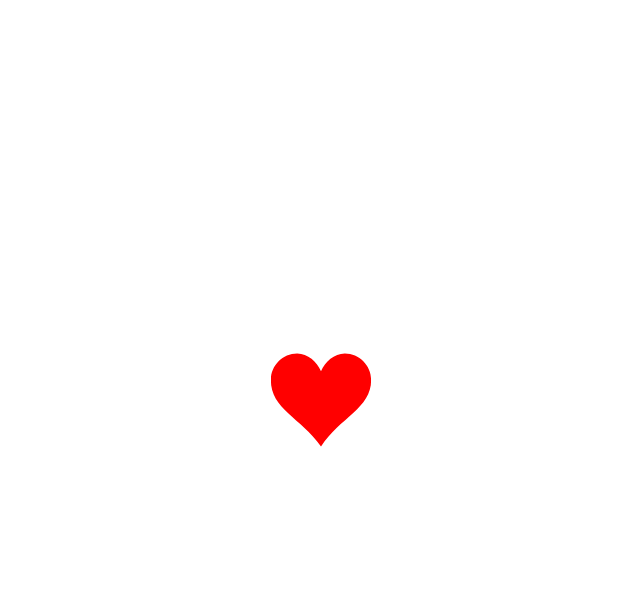
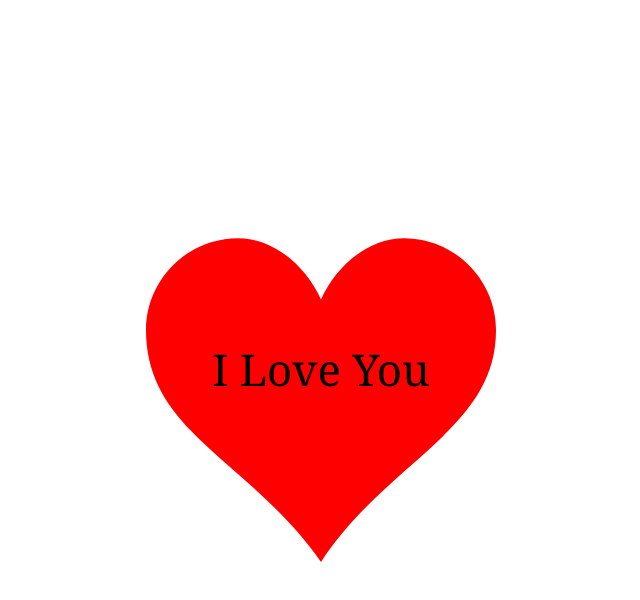
Before and after one commit to sijay-16/secret, a plain HTML site: page index.html in a window 1280 px wide. In both pictures the pointer is over the icon 640 px from the left and 400 px from the top of the page. Shown: the whole page, without its empty margins (319-959 px from the left). Drawn offline with Linux system fonts and the light colour scheme.

Commit message:
index.css

```diff
--- a/index.css
+++ b/index.css
@@ -14,7 +14,7 @@ html, body {
   animation: pulse 1s ease infinite;
 }
 
-.heart:active {
+.heart:hover {
   width: 350px;
   fill: black;
   animation: none;
```
